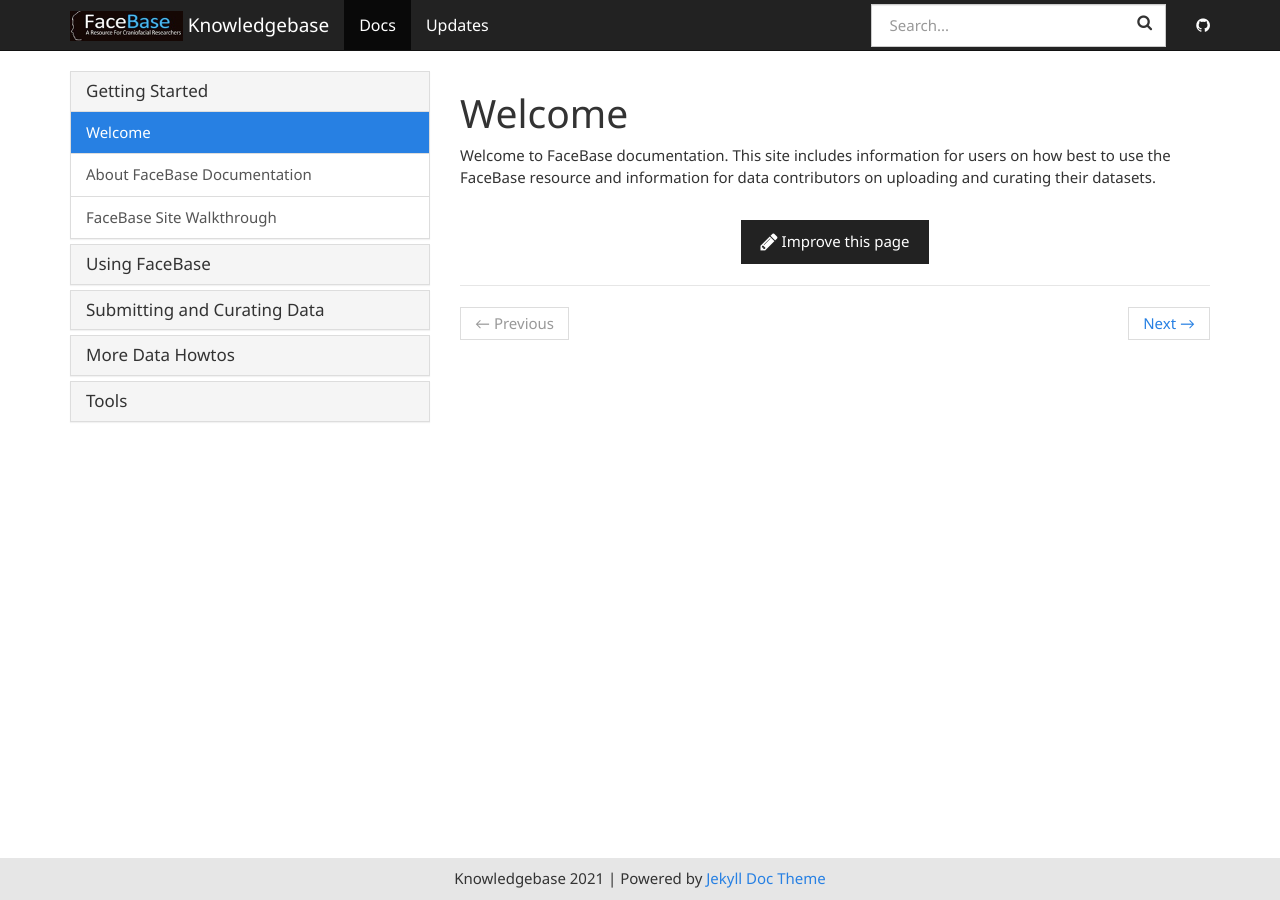
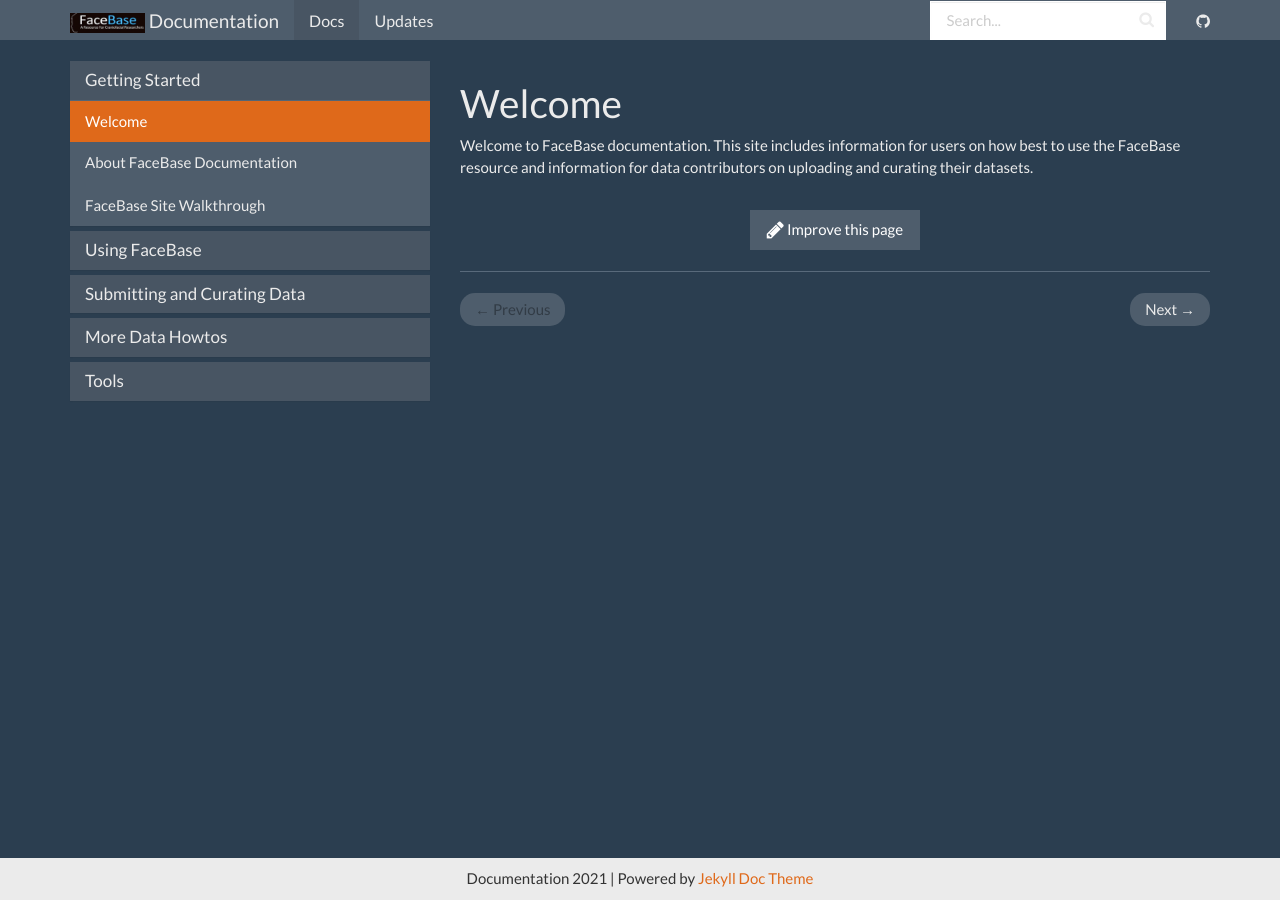
Before and after one commit to informatics-isi-edu/facebase-docs, a Jekyll site: the page built from docs/_docs/index.md, in a window 1280 px wide. Built offline with Jekyll 4.4.1, drawn with Linux system fonts in a browser that asks for light colours.

Commit message:
showing different theme

```diff
--- a/docs/_config.yml
+++ b/docs/_config.yml
@@ -1,5 +1,5 @@
 # Site settings
-title: Knowledgebase
+title: Documentation
 email: help@facebase.org
 description: >
   This site provides documentation for users of and data contributors to the FaceBase resource.
@@ -12,7 +12,7 @@
 
 # theme options from https://bootswatch.com/3/
 # comment out this to use default Bootstrap
-bootwatch: cosmo # cerulean cosmo custom cyborg darkly flatly journal lumen paper readable sandstone simplex slate solar spacelab superhero united yeti
+bootwatch: superhero # cerulean cosmo custom cyborg darkly flatly journal lumen paper readable sandstone simplex slate solar spacelab superhero united yeti
 # like:  flatly paper lumen cosmo  - i do like superhero, but might be too cool
 # Build settings
 markdown: kramdown
```
